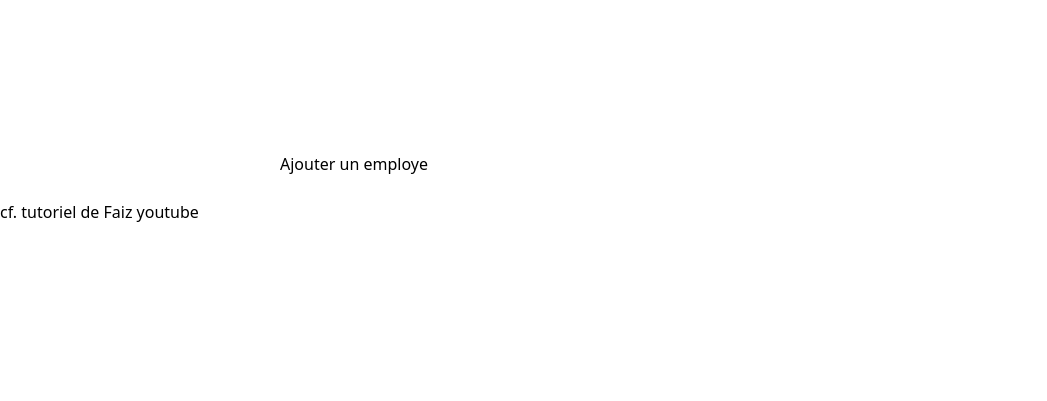
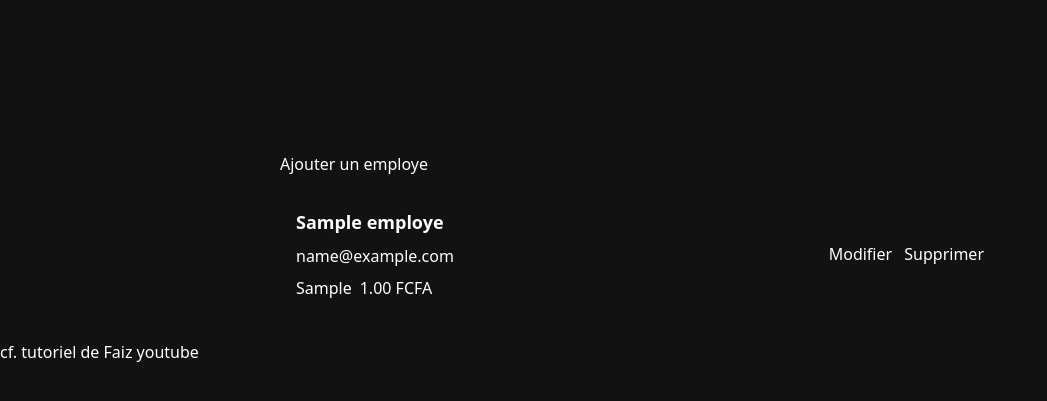
Before and after one commit to kjay83/laughing-robot, a Django app: page / in a window 1280 px wide. Shown: the top 401 px of the page, without its empty margins (0-1047 px from the left). Run offline with Django 5.2, Linux system fonts and the light colour scheme; tables that the repository leaves empty hold one stand-in row (values such as "Sample post"); some libraries are stand-ins or nearby versions.

Commit message:
fin du tuto: CRUD fonctionnel

```diff
--- a/employe/templates/employe/base.html
+++ b/employe/templates/employe/base.html
@@ -1,5 +1,5 @@
 <!DOCTYPE html>
-<html lang="en" data-theme="fantasy">
+<html lang="en" data-theme="forest">
 <head>
     <meta charset="UTF-8">
     <meta name="viewport" content="width=device-width, initial-scale=1.0">
--- a/employe/templates/employe/list.html
+++ b/employe/templates/employe/list.html
@@ -3,8 +3,27 @@
 
 {% block content %}
 <div class="w-full bg-base-200">
-    <div>
-        <a href="http://" class="btn btn-primary w-full">Ajouter un employe</a>
+    <div class="mb-4">
+        <a href="{% url 'ajouter_employes_url' %}" class="btn btn-primary w-full">Ajouter un employe</a>
+    </div>
+
+    <div class="space-y-4 w-full">
+        {% for emp in employes %}
+        <div class="p-4 bg-base-100 rounded-lg w-full flex justify-between items-center">
+            <div class="space-y-2">
+                <p class="font-bold text-lg">{{emp.nom}}</p>
+                <p class="badge badge-soft badge-primary">{{emp.email}}</p>
+                <div class="flex gap-2">
+                    <p class="badge badge-soft badge-primary">{{emp.poste}}</p>
+                    <p class="badge badge-dash badge-primary">{{emp.salaire}} FCFA</p>
+                </div>
+            </div>
+            <div class="space-x-2">
+                <a href="{% url 'modifier_employes_url' emp.id %}" class="btn btn-primary btn-sm">Modifier</a>
+                <a href="{% url 'supprimer_employes_url' emp.id %}" class="btn btn-primary btn-soft btn-sm">Supprimer</a>
+            </div>
+        </div>
+        {% endfor %}
     </div>
 </div>
 {% endblock %}
--- a/employe/urls.py
+++ b/employe/urls.py
@@ -5,4 +5,7 @@ from . import views
 
 urlpatterns = [
     path('', views.liste_employes, name="liste_employes_url"),
+    path('ajouter/', views.ajouter_employes, name="ajouter_employes_url"),
+    path('modifier/<int:id>', views.modifier_employes, name="modifier_employes_url"),
+    path('supprimer/<int:id>', views.supprimer_employes, name="supprimer_employes_url"),
 ]
--- a/employe/views.py
+++ b/employe/views.py
@@ -1,8 +1,31 @@
-from django.shortcuts import render
+from django.shortcuts import render, redirect, get_object_or_404
 from .models import Employe
+from .forms import EmployeForm
 
 # Create your views here.
 
 def liste_employes(request):
     employes = Employe.objects.all()
     return render(request, 'employe/list.html' , {'employes' : employes})
+
+def ajouter_employes(request):
+    form = EmployeForm(request.POST or None)
+    if form.is_valid() :
+        form.save()
+        return redirect('liste_employes_url')
+    return render(request, 'employe/formulaire.html' , {'form' : form})
+
+def modifier_employes(request, id):
+    employe = get_object_or_404(Employe,id=id)
+    form = EmployeForm(request.POST or None, instance=employe)
+    if form.is_valid() :
+        form.save()
+        return redirect('liste_employes_url')
+    return render(request, 'employe/formulaire.html' , {'form' : form})
+
+def supprimer_employes(request, id):
+    employe = get_object_or_404(Employe,id=id)
+    if request.method == "POST":
+        employe.delete()
+        return redirect('liste_employes_url')
+    return render(request, 'employe/confirmer_suppression.html' , {'employe' : employe})
```
Also changed, not shown: employe/forms.py (added, +25 -0 lines), employe/templates/employe/confirmer_suppression.html (added, +11 -0 lines), employe/templates/employe/formulaire.html (added, +13 -0 lines).
